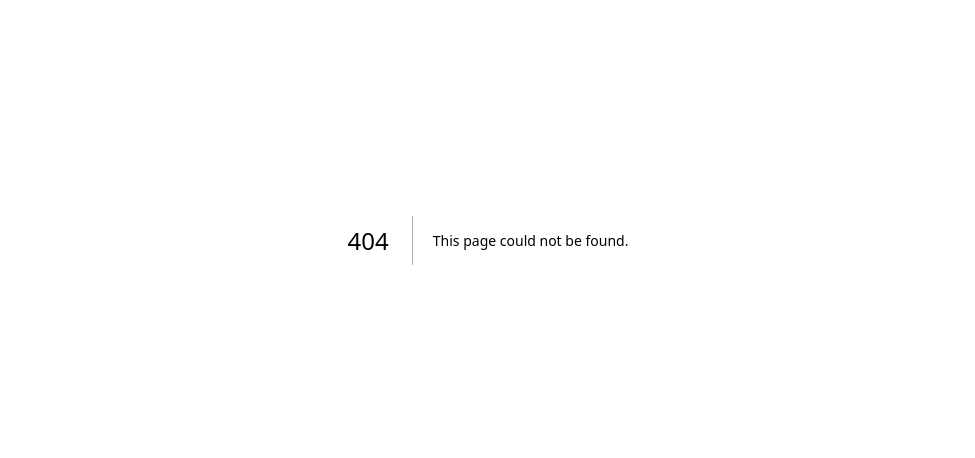
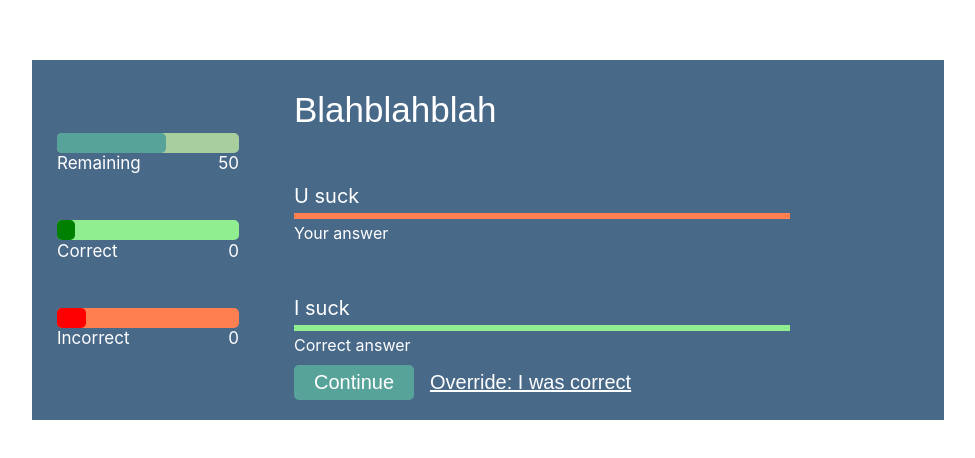
Before and after one commit to squidwardschair/vocabvault, a Next.js app: page /writeanswer in a window 1280 px wide. Before the commit this address had no page. Shown: the part 160-618 px from the top of the page, without its empty margins (152-1127 px from the left). Built offline with nearby package versions, Linux system fonts and the light colour scheme.

Commit message:
write result

```diff
--- /dev/null
+++ b/components/progressarea.js
@@ -0,0 +1,37 @@
+import styles from "../styles/write.module.css";
+
+export default function ProgressArea({ progressData }) {
+  return (
+    <div className={styles.progressArea}>
+      <div className={styles.progressHolder}>
+        <div className={styles.progressBarArea}>
+          <progress
+            className={`${styles.progressBar} ${styles.remBar}`}
+            value={30}
+            max={50}
+          ></progress>
+          <span className={styles.barText}>Remaining</span>
+          <span className={`${styles.barText} ${styles.barTextRight}`}>50</span>
+        </div>
+        <div className={styles.progressBarArea}>
+          <progress
+            className={`${styles.progressBar} ${styles.corBar}`}
+            value={5}
+            max={50}
+          ></progress>
+          <span className={styles.barText}>Correct</span>
+          <span className={`${styles.barText} ${styles.barTextRight}`}>0</span>
+        </div>
+        <div className={styles.progressBarArea}>
+          <progress
+            className={`${styles.progressBar} ${styles.incBar}`}
+            value={8}
+            max={50}
+          ></progress>
+          <span className={styles.barText}>Incorrect</span>
+          <span className={`${styles.barText} ${styles.barTextRight}`}>0</span>
+        </div>
+      </div>
+    </div>
+  );
+}
--- /dev/null
+++ b/components/writeresult.js
@@ -0,0 +1,35 @@
+import styles from "../styles/write.module.css";
+import ProgressArea from "./progressarea.js";
+
+export default function WriteResult({ cardData }) {
+  return (
+    <div className={styles.fullPage}>
+      <ProgressArea progressData={[]} />
+      <div className={styles.writingArea}>
+        <div className={styles.termHeader}>
+          <span className={styles.termText}>Blahblahblah</span>
+        </div>
+        <div className={styles.answerArea}>
+          <span className={`${styles.incAnswer} ${styles.answerBox}`}>
+            U suck
+          </span>
+        </div>
+        <span class={styles.answerDetail}>Your answer</span>
+        <div className={styles.answerArea}>
+          <span className={`${styles.corAnswer} ${styles.answerBox}`}>
+            I suck
+          </span>
+        </div>
+        <span class={styles.answerDetail}>Correct answer</span>
+        <div className={styles.continueButtonBox}>
+          <button className={styles.continueButton}>
+            <span className={styles.buttonText}>Continue</span>
+          </button>
+          <button className={styles.overrideButton}>
+            <span className={styles.buttonText}>Override: I was correct</span>
+          </button>
+        </div>
+      </div>
+    </div>
+  );
+}
--- /dev/null
+++ b/pages/writeanswer.js
@@ -0,0 +1,16 @@
+import WriteResult from "../components/writeresult.js";
+
+const cards = [
+  {
+    question: "who wrote the declaration of independance",
+    answer: "thomas jefferson",
+  },
+  { question: "who is gay", answer: "mr. mackey" },
+  { question: "who is bob", answer: "blah!" },
+];
+
+function WriteAnswer() {
+  return <WriteResult cardData={cards} />;
+}
+
+export default WriteAnswer;
--- a/styles/App.module.css
+++ b/styles/App.module.css
@@ -1,4 +1,4 @@
-@import 'material-symbols';
+@import "material-symbols";
 
 .App {
   text-align: center;
@@ -39,7 +39,7 @@
   }
 }
 
-.studyArea{
+.studyArea {
   display: flex;
   width: 100%;
   background-color: grey;
@@ -90,7 +90,6 @@
   .activeCard {
     height: 20vh;
     width: 95vw;
-
   }
 }
 
--- a/styles/write.module.css
+++ b/styles/write.module.css
@@ -66,6 +66,26 @@
   transition: 0.1s;
 }
 
+.answerBox {
+  display: flex;
+  align-items: flex-end;
+  padding-bottom: 5px;
+  width: 80%;
+  height: 40px;
+  -webkit-box-sizing: border-box;
+  -moz-box-sizing: border-box;
+  box-sizing: border-box;
+  font-size: 20px;
+  color: white;
+}
+
+.corAnswer {
+  box-shadow: 0 6px 0 lightgreen;
+}
+
+.incAnswer {
+  box-shadow: 0 6px 0 coral;
+}
 .answerInput:focus {
   outline: none;
   box-shadow: 0 6px 0 #a8cd9f;
@@ -86,6 +106,44 @@
   border-radius: 5px;
   height: 50px;
   border: none;
+}
+
+.continueButtonBox {
+  margin-top: 10px;
+  width: 75%;
+  margin-left: 10px;
+  display: flex;
+  justify-content: start;
+}
+
+.continueButton {
+  width: 25%;
+  background: #58a399;
+  border-radius: 5px;
+  height: 35px;
+  border: none;
+}
+
+.overrideButton {
+  margin-left: 10px;
+  background: transparent;
+  border: none;
+}
+
+.overrideButton > span {
+  text-decoration: underline;
+}
+
+.overrideButton:hover {
+  cursor: pointer;
+}
+
+.overrideButton:hover > span {
+  color: #a8cd9f;
+}
+.continueButton:hover {
+  background-color: #a8cd9f;
+  cursor: pointer;
 }
 
 .buttonText {
@@ -133,11 +191,11 @@
 }
 
 .remBar[value]::-webkit-progress-bar {
-    background-color: #A8CD9F;
+  background-color: #a8cd9f;
   border-radius: 5px;
 }
 .remBar[value]::-webkit-progress-value {
-    background-color: #58A399;
+  background-color: #58a399;
   border-radius: 5px;
 }
 .corBar[value]::-webkit-progress-bar {
@@ -166,3 +224,8 @@
 .barTextRight {
   float: right;
 }
+
+.answerDetail {
+  margin-left: 10px;
+  color: white;
+}
```
Also changed, not shown: components/writepage.js (+2 -19 lines), 1 other file (tests, documents, lock files or other folders). Lines whose indentation alone changed are shown as unchanged.
